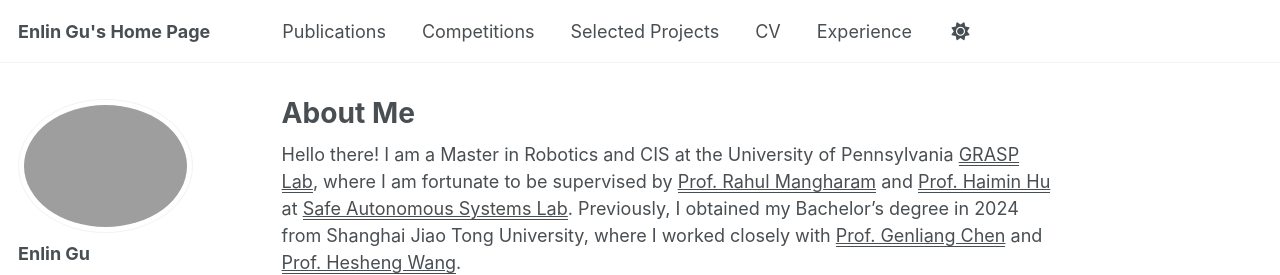
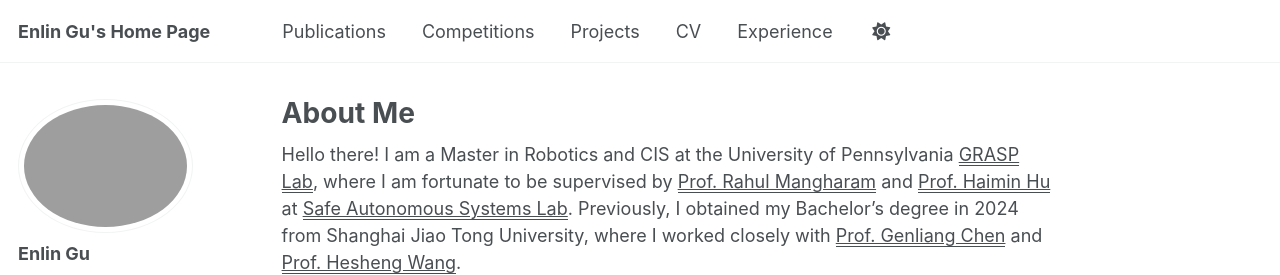
Before and after one commit to Gelrignard/gelrignard.github.io, a Jekyll site: the page built from _pages/about.md, in a window 1280 px wide. Shown: the top 275 px of the page. Built offline with Jekyll 4.4.1, drawn with Linux system fonts in a browser that asks for light colours; some web fonts are replaced; a script that is not in the unit is left out.

Commit message:
selected proj

```diff
--- a/_data/navigation.yml
+++ b/_data/navigation.yml
@@ -28,7 +28,7 @@ main:
   - title: "Competitions"
     url: /competitions/
 
-  - title: "Selected Projects"
+  - title: "Projects"
     url: /projects/
 
   - title: "CV"
--- a/_pages/projects.html
+++ b/_pages/projects.html
@@ -1,6 +1,6 @@
 ---
 layout: archive
-title: "Projects"
+title: "Selected Projects"
 permalink: /projects/
 author_profile: true
 ---
```
